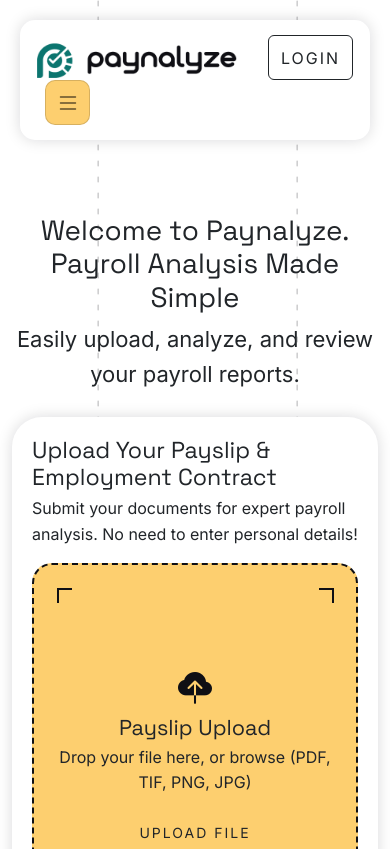
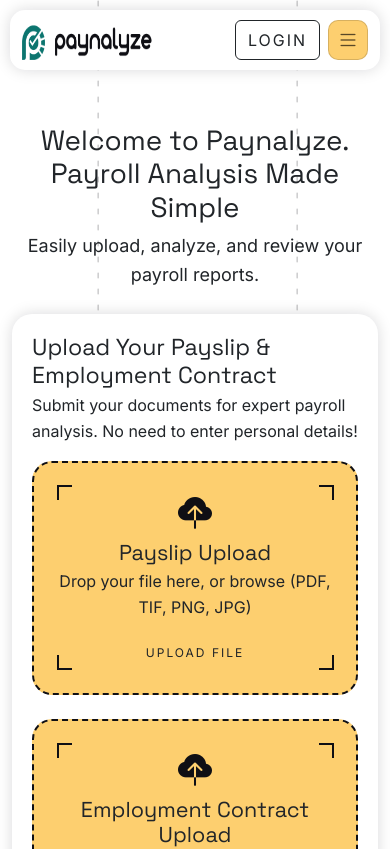
Before and after one commit to Gourav-21/legal-frontend, a Next.js app: page /about in a window 390 px wide. Shown: the top 849 px of the page. Built offline with nearby package versions, Linux system fonts and the light colour scheme.

Commit message:
added responsive css

```diff
--- a/app/globals.css
+++ b/app/globals.css
@@ -1535,3 +1535,502 @@
     padding: 70px 20px 30px;
   }
 }
+
+@media screen and (max-width:1399px) {
+  .WhyUs-card::after {
+      border-right: 84px solid transparent;
+  }
+
+  .file-item h6 {
+      max-width: 165px;
+  }
+
+  html[dir="rtl"] .WhyUs-card::after {
+      border-left: 84px solid transparent;
+  }
+
+}
+
+@media screen and (max-width:1279px) {
+  header .navbar-brand img {
+      width: 150px;
+  }
+
+  header .navbar .navbar-nav .nav-link {
+      font-size: 14px;
+      padding: 5px 7px;
+  }
+
+  header .navbar {
+      padding: 10px 0px;
+  }
+
+  h1 {
+      font-size: 37px;
+  }
+
+  .text-lg {
+      font-size: 18px;
+  }
+
+  .vector1 {
+      width: 180px;
+      top: -149px;
+  }
+
+  h3 {
+      font-size: 20px;
+  }
+
+  body {
+      font-size: 14px;
+  }
+
+  h4 {
+      font-size: 18px;
+  }
+
+  .thumbnail-btn {
+      min-height: 100px;
+  }
+
+  h2 {
+      font-size: 30px;
+  }
+
+  .HowITWorks-card-left .HowITWorks-card-body {
+      padding: 60px 60px 20px 20px;
+  }
+
+  .HowITWorks-card-body {
+      padding: 60px 60px 20px 60px;
+  }
+
+  .HowITWorks-card-right .HowITWorks-card-body {
+      padding: 60px 20px 20px 60px;
+  }
+
+  section {
+      padding: 30px 0px;
+  }
+
+  footer {
+      margin-top: 30px;
+  }
+
+  .HowItWorks-section {
+      margin-top: 30px;
+      padding: 60px 0;
+      margin-bottom: 30px;
+  }
+
+  .btn span {
+      width: 22px;
+      height: 22px;
+  }
+
+  .btn span img {
+      max-width: 16px;
+  }
+
+  .file-item h6 {
+      max-width: 115px;
+  }
+
+  .form-floating>.form-select {
+      padding-top: 20px;
+      padding-bottom: 5px;
+      height: 45px;
+  }
+
+  .form-select {
+      padding: 5px 12px;
+      font-size: 14px;
+      height: 45px;
+      border-radius: 12px;
+  }
+
+  .form-floating>.form-control:focus~label,
+  .form-floating>.form-control:not(:placeholder-shown)~label,
+  .form-floating>.form-select~label {
+      transform: scale(.75) translateY(-10px) translateX(5px);
+  }
+
+  .right-form {
+      padding: 30px;
+  }
+
+  .vector-card-main {
+      padding-left: 30px;
+      padding-right: 30px;
+  }
+
+  .vector-card-main .coin2 {
+      right: 0px;
+      width: 50px;
+  }
+
+  .our-mission-img2 {
+      width: 100px;
+
+  }
+
+
+}
+
+@media screen and (max-width:1199.5px) {
+  .WhyUs-card::after {
+      border-right: 68px solid transparent;
+  }
+
+  html[dir="rtl"] .WhyUs-card::after {
+      border-left: 68px solid transparent;
+  }
+
+}
+
+@media screen and (max-width:992.5px) {
+
+  .navbar-collapse {
+      position: absolute;
+      background-color: #fdcf6f;
+      left: 0;
+      text-align: center;
+      width: 100%;
+      z-index: 2;
+      border-radius: 15px;
+      padding: 15px 0;
+      top: 100%;
+  }
+
+  header .navbar .navbar-nav .nav-link {
+      font-size: 18px;
+      padding: 10px 10px;
+  }
+
+  header .navbar .nav-link.active::after {
+      width: 6px;
+      height: 6px;
+      bottom: 3px;
+      left: calc(50% - 3px);
+      background-color: #0C756F;
+  }
+
+  .upload-container {
+      min-height: 200px;
+  }
+
+  .vector1 {
+      display: none;
+  }
+
+  .coin1 {
+
+      left: -50px;
+      width: 60px;
+  }
+
+  .coin2 {
+      right: -50px;
+      width: 60px;
+  }
+
+  .HowITWorks-card-left .HowITWorks-card-body,
+  .HowITWorks-card-right .HowITWorks-card-body,
+  .HowITWorks-card-body {
+      padding: 60px 20px 20px 20px;
+      text-align: left;
+  }
+
+
+  .file-item h6 {
+      max-width: 225px;
+  }
+
+  .WhyUs-img {
+      display: none;
+
+  }
+
+  .WhyUs-card::after {
+      display: none;
+  }
+
+  .WhyUs-card {
+      border-radius: 30px;
+  }
+
+  .HowITWorks-icon {
+      padding: 20px;
+      width: 80px;
+      margin: 0px auto -50px 20px;
+      height: 80px;
+  }
+
+  .HowITWorks-card-right .HowITWorks-icon,
+  .HowITWorks-card-left .HowITWorks-icon {
+      margin: 0px auto -50px 20px;
+  }
+
+  .HowITWorks-card-right .counting,
+  .counting {
+      bottom: unset;
+      top: 10px;
+      left: unset;
+      right: 20px;
+  }
+
+  .PricingCTA {
+
+      padding: 30px 30px 0px 30px;
+      border-radius: 30px;
+  }
+
+  .PricingCTA-section .coin1 {
+      left: -30px;
+  }
+
+  .PricingCTA-section .coin2 {
+      right: -30px;
+  }
+
+  .vector-card {
+      border-radius: 20px;
+  }
+
+  html[dir="rtl"] .HowITWorks-card-left .HowITWorks-card-body,
+  html[dir="rtl"] .HowITWorks-card-right .HowITWorks-card-body,
+  html[dir="rtl"] .HowITWorks-card-body {
+      text-align: right;
+  }
+
+  html[dir="rtl"] .HowITWorks-card-right .counting,
+  html[dir="rtl"] .counting {
+      left: 20px;
+      right: unset;
+  }
+
+  html[dir="rtl"] .HowITWorks-card-right .HowITWorks-icon,
+  html[dir="rtl"] .HowITWorks-card-left .HowITWorks-icon,
+  html[dir="rtl"] .HowITWorks-icon {
+      margin: 0px 20px -50px auto;
+  }
+
+  html[dir="rtl"] .WhyUs-card {
+      border-radius: 30px;
+  }
+
+  .SignUp-SignIn-card .left-banner {
+      width: 100%;
+  }
+
+  .right-form {
+      width: 100%;
+  }
+}
+
+@media screen and (max-width:767.5px) {
+  .file-item h6 {
+      max-width: 135px;
+  }
+
+}
+
+@media screen and (max-width:575px) {
+
+  header .navbar {
+      width: calc(100% - 20px);
+      margin-left: 10px;
+      margin-top: 10px;
+  }
+
+  .HowItWorks-section {
+      background-position: -10px 0px;
+      margin-left: 10px;
+      width: calc(100% - 20px);
+      border-radius: 20px;
+  }
+
+  footer {
+      margin-bottom: 10px;
+      margin-left: 10px;
+      width: calc(100% - 20px);
+  }
+
+  .Upload-document {
+      padding: 20px 20px 20px 20px;
+      border-radius: 20px;
+
+  }
+
+  .file-item h6 {
+      max-width: 110px;
+  }
+
+  .WhyUs-card {
+      border-radius: 20px;
+      padding: 20px;
+  }
+
+  .PricingCTA {
+      padding: 20px 20px 0px 20px;
+      border-radius: 20px;
+  }
+
+  .plan-card {
+      border-radius: 20px;
+  }
+
+  .plan-card-header {
+      padding: 15px;
+      border-radius: 15px;
+  }
+
+  html[dir="rtl"] .WhyUs-card {
+      border-radius: 20px;
+      padding: 20px;
+  }
+
+  html[dir="rtl"] .HowItWorks-section {
+      margin-right: 10px;
+      margin-left: 0;
+      background-position: -10px 0px;
+  }
+
+  html[dir="rtl"] header .navbar {
+      margin-right: 10px;
+      margin-left: 0px;
+  }
+
+  html[dir="rtl"] footer {
+      margin-right: 10px;
+      margin-left: 0px;
+
+  }
+
+  .reports-filter {
+      padding: 20px 20px 0px 20px;
+  }
+
+  .reports-card {
+      border-radius: 20px;
+  }
+
+  .reports-card .table thead th:first-child,
+  .reports-card .table tbody td:first-child {
+      padding-left: 20px;
+  }
+
+  .reports-card .table thead th:last-child,
+  .reports-card .table tbody td:last-child {
+      padding-right: 20px;
+  }
+
+  .about-hero-video {
+      border-radius: 20px;
+      height: 350px;
+
+  }
+
+}
+
+@media screen and (max-width:479.5px) {
+  .file-item {
+      width: 100%;
+  }
+
+  .file-item h6 {
+      max-width: 145px;
+  }
+
+  header .navbar-brand img {
+      width: 130px;
+  }
+
+  .pricing-switch-head .form-switch {
+      width: 100%;
+      text-align: center;
+  }
+
+  .pricing-switch-head .off-arrow {
+      margin-bottom: 0px;
+      margin-top: 10px;
+      margin-left: 0px;
+  }
+
+  .pricing-switch-head .off-arrow img {
+      -webkit-transform: scaleY(-1) !important;
+      transform: scaleY(-1) !important;
+  }
+
+
+
+  .btn-sm.without-icon,
+  html[dir="rtl"] .btn-sm.without-icon {
+      padding: 5px 10px 5px 10px;
+      line-height: 20px;
+      font-size: 12px;
+      height: 30px;
+      border-radius: 8px;
+  }
+
+  .btn {
+      font-size: 14px;
+      height: 40px;
+      border-radius: 10px;
+  }
+
+  .btn.btn-lg {
+      font-size: 16px;
+      height: 45px;
+      border-radius: 12px;
+  }
+
+  .without-icon,
+  html[dir="rtl"] .btn.without-icon {
+      padding: 10px 15px 10px 15px;
+  }
+
+  header .navbar .navbar-toggler {
+      padding: 8px;
+      height: 40px;
+      font-size: 22px;
+      width: 40px;
+  }
+
+  .thumbnail-btn,
+  html[dir="rtl"] .btn.thumbnail-btn {
+      padding: 10px;
+  }
+
+  .right-form {
+      padding: 20px;
+  }
+
+  .SignUp-SignIn-card {
+      border-radius: 20px;
+  }
+
+  .subscription-plan-list li {
+      font-size: 14px;
+  }
+
+  .subscription-plan-list li small {
+      font-size: 12px;
+  }
+
+  .form-group-card .input-group:first-child .form-control {
+      width: 100%;
+      background-color: transparent;
+  }
+
+  .form-group-card .input-group:first-child .btn {
+      height: auto;
+      margin-bottom: 10px;
+      padding: 0 10px;
+  }
+
+  .successful-img img {
+      width: 150px;
+  }
+}
```
